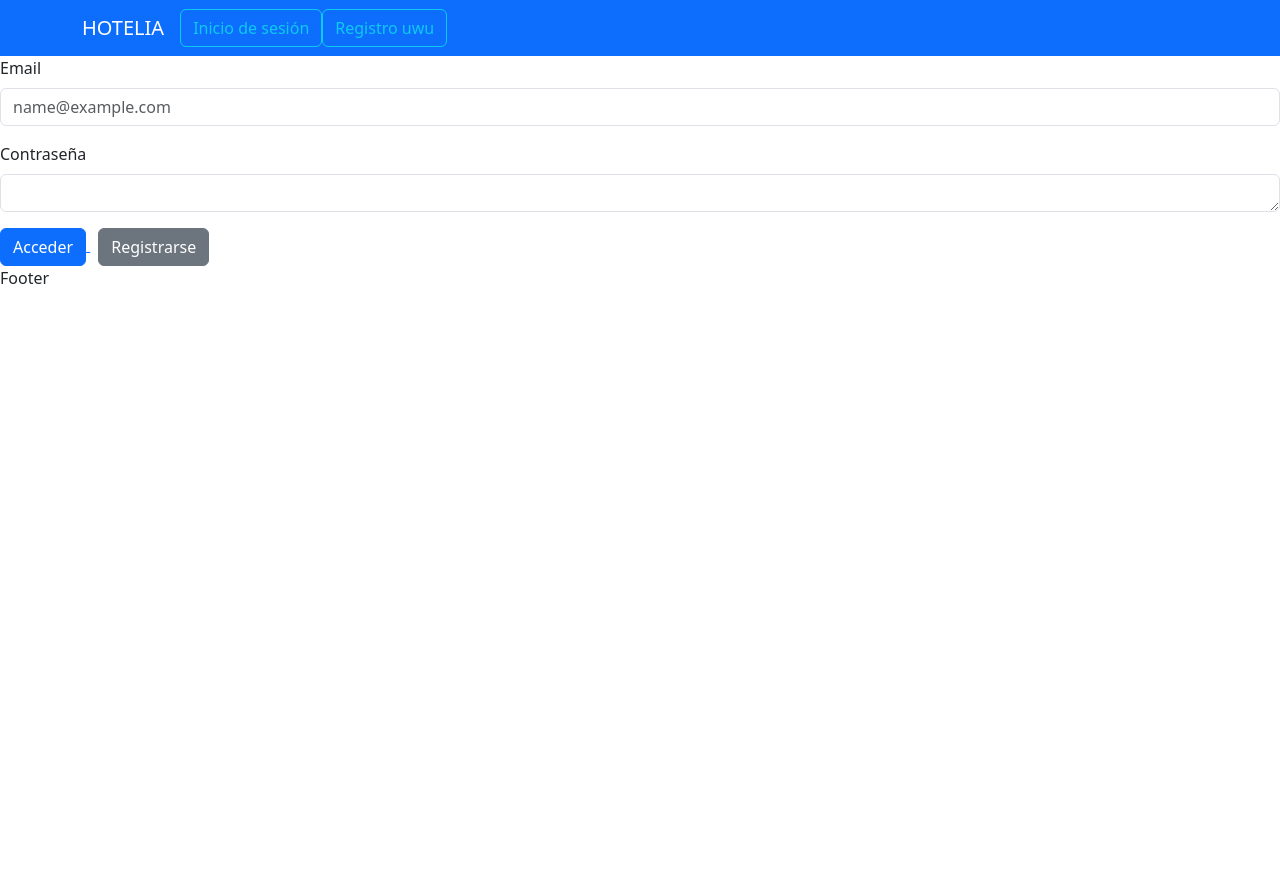
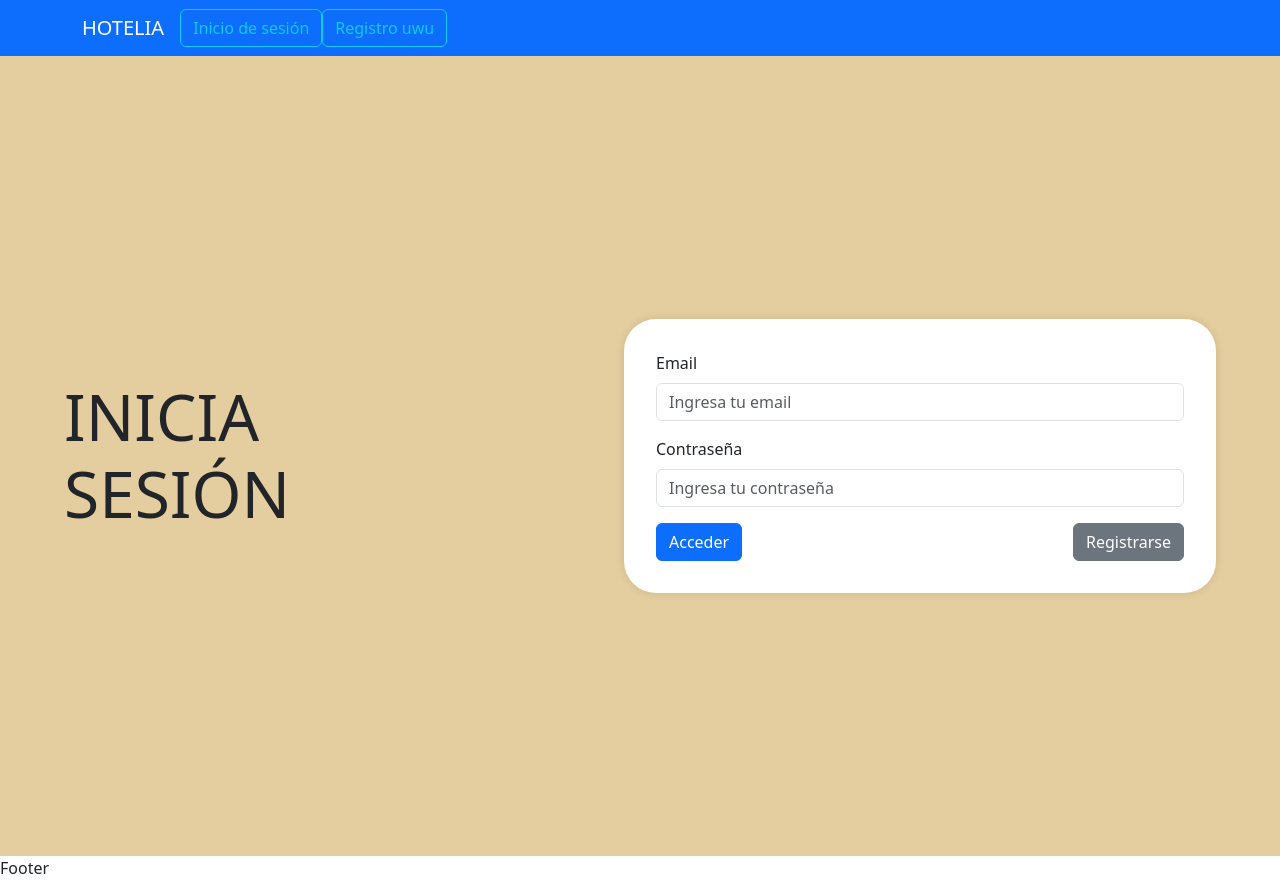
Before and after one commit to Juan-Carlos-SA/Hotelia, a React (Create React App) app in the folder hotelia/: page /Iniciosesion in a window 1280 px wide. Before the commit the page ends 800 px from the top, so only its background shows below. Built offline with nearby package versions, Linux system fonts and the light colour scheme.

Commit message:
inicio de sesion uwu

```diff
--- /dev/null
+++ b/hotelia/src/page/iniciosesion/Iniciosesion.css
@@ -0,0 +1,40 @@
+.login-container {
+    display: flex;
+    justify-content: center;
+    align-items: center;
+    height: 100vh;
+    background-color: #e4cd9e;
+}
+
+.login-text {
+    flex: 1;
+    text-align: left;
+    padding-right: 2rem;
+}
+
+.login-text h2 {
+    font-size: 4rem;
+    margin: 4rem;
+}
+
+.login-form {
+    flex: 1;
+    background-color: #fff;
+    padding: 2rem;
+    border-radius: 2rem;
+    box-shadow: 0 0 10px rgba(20, 0, 0, 0.1);
+    width: 600px;
+    margin: 4rem;
+}
+
+.login-form .form-group {
+    margin-bottom: 1rem;
+}
+
+.login-form .btn {
+    width: 100%;
+}
+
+.login-form .d-flex {
+    justify-content: space-between;
+}
--- a/hotelia/src/page/iniciosesion/index.js
+++ b/hotelia/src/page/iniciosesion/index.js
@@ -1 +1 @@
-export * from './iniciosesion'
+export * from './Iniciosesion'
--- a/hotelia/src/page/iniciosesion/iniciosesion.js
+++ b/hotelia/src/page/iniciosesion/iniciosesion.js
@@ -2,24 +2,34 @@ import React from 'react'
 import Form from 'react-bootstrap/Form';
 import Button from 'react-bootstrap/Button';
 import { Link } from 'react-router-dom';
+import './Iniciosesion.css'; // Asegúrate de crear y ajustar este archivo CSS
 
-export function iniciosesion() {
+export function Iniciosesion() {
     return (
+        <div className="login-container">
+            <div className="login-text">
+                <h2>INICIA SESIÓN</h2>
+            </div>
+            <div className="login-form">
                 <Form>
-            <Form.Group className="mb-3" controlId="exampleForm.ControlInput1">
-                <Form.Label>Email </Form.Label>
-                <Form.Control type="email" placeholder="name@example.com" />
+                    <Form.Group className="mb-3" controlId="formBasicEmail">
+                        <Form.Label>Email</Form.Label>
+                        <Form.Control type="email" placeholder="Ingresa tu email" />
                     </Form.Group>
-            <Form.Group className="mb-3" controlId="exampleForm.ControlTextarea1">
+                    <Form.Group className="mb-3" controlId="formBasicPassword">
                         <Form.Label>Contraseña</Form.Label>
-                <Form.Control as="textarea" rows={1} />
+                        <Form.Control type="password" placeholder="Ingresa tu contraseña" />
                     </Form.Group>
+                    <div className="d-flex justify-content-between">
                         <Link to="/dashboard">
-                <Button variant="primary" type="submit">Acceder</Button> {/* Botón Acceder */}
+                            <Button variant="primary" type="submit">Acceder</Button>
                         </Link>
-            <Link to="/register">
-                <Button variant="secondary" className="ms-2">Registrarse</Button> {/* Botón Registrarse */}
+                        <Link to="/registro">
+                            <Button variant="secondary">Registrarse</Button>
                         </Link>
+                    </div>
                 </Form>
+            </div>
+        </div>
     )
 }
--- a/hotelia/src/page/registro/index.js
+++ b/hotelia/src/page/registro/index.js
@@ -1 +1 @@
-export * from './registro'
+export *from './Registro'
--- a/hotelia/src/routes/Rutas.js
+++ b/hotelia/src/routes/Rutas.js
@@ -2,8 +2,8 @@ import React from 'react'
 import { Layout } from '../layouts'
 import { Home } from '../page/Home'
 import { Routes, Route } from 'react-router-dom';
-import { iniciosesion } from '../page/iniciosesion';
-import { registro } from '../page/registro';
+import { Iniciosesion } from '../page/Iniciosesion';
+import { registro } from '../page/Registro';
 
 export function Rutas() {
   const Layouts = (Layout, Page) => {
@@ -17,7 +17,7 @@ export function Rutas() {
   return (
     <Routes>
       <Route path="/" element={Layouts(Layout, Home)} />
-      <Route path="/iniciosesion" element={Layouts(Layout, iniciosesion)} />
+      <Route path="/Iniciosesion" element={Layouts(Layout, Iniciosesion)} />
       <Route path="/registro" element={Layouts(Layout, registro)} />
     </Routes>
   )
```
Lines whose indentation alone changed are shown as unchanged.
